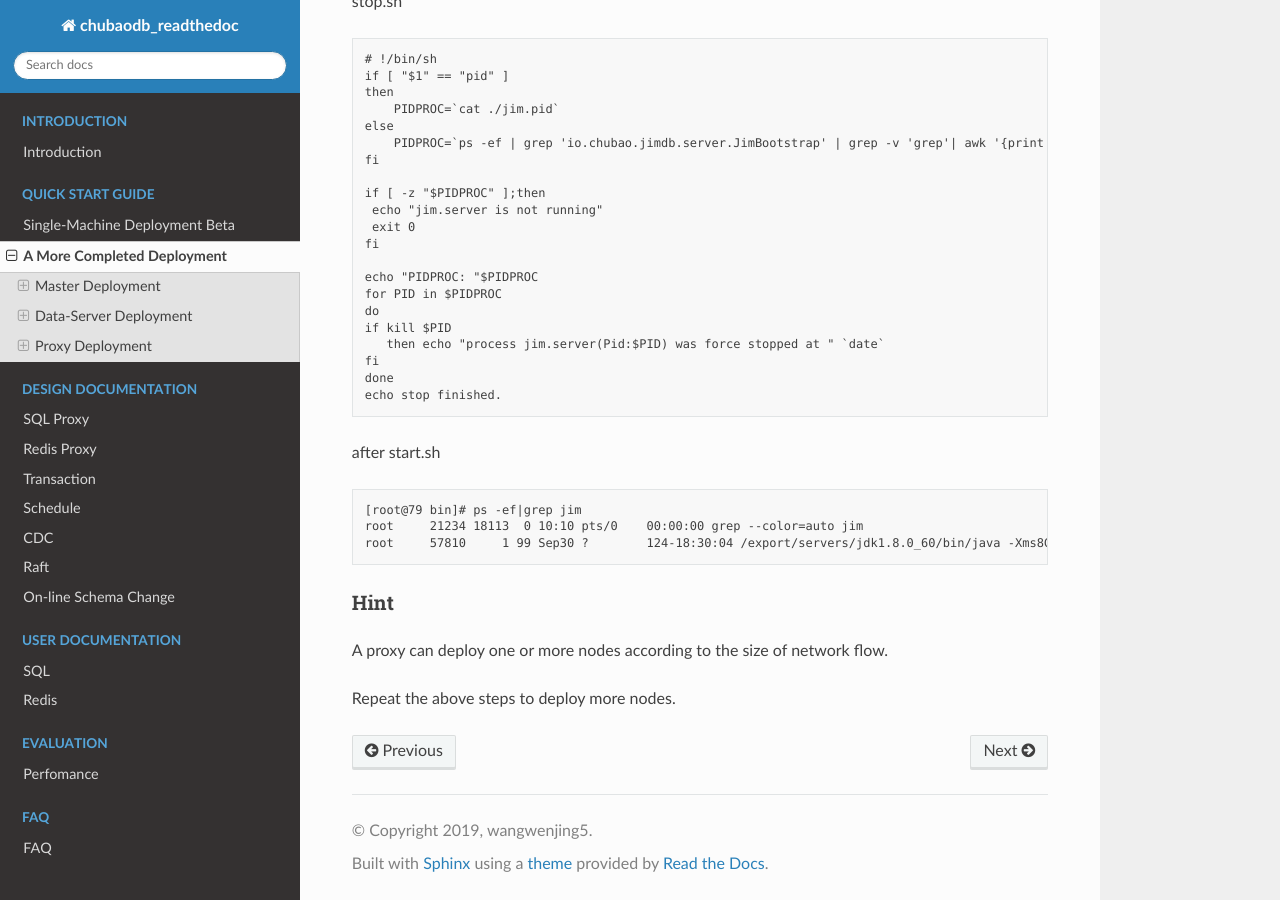
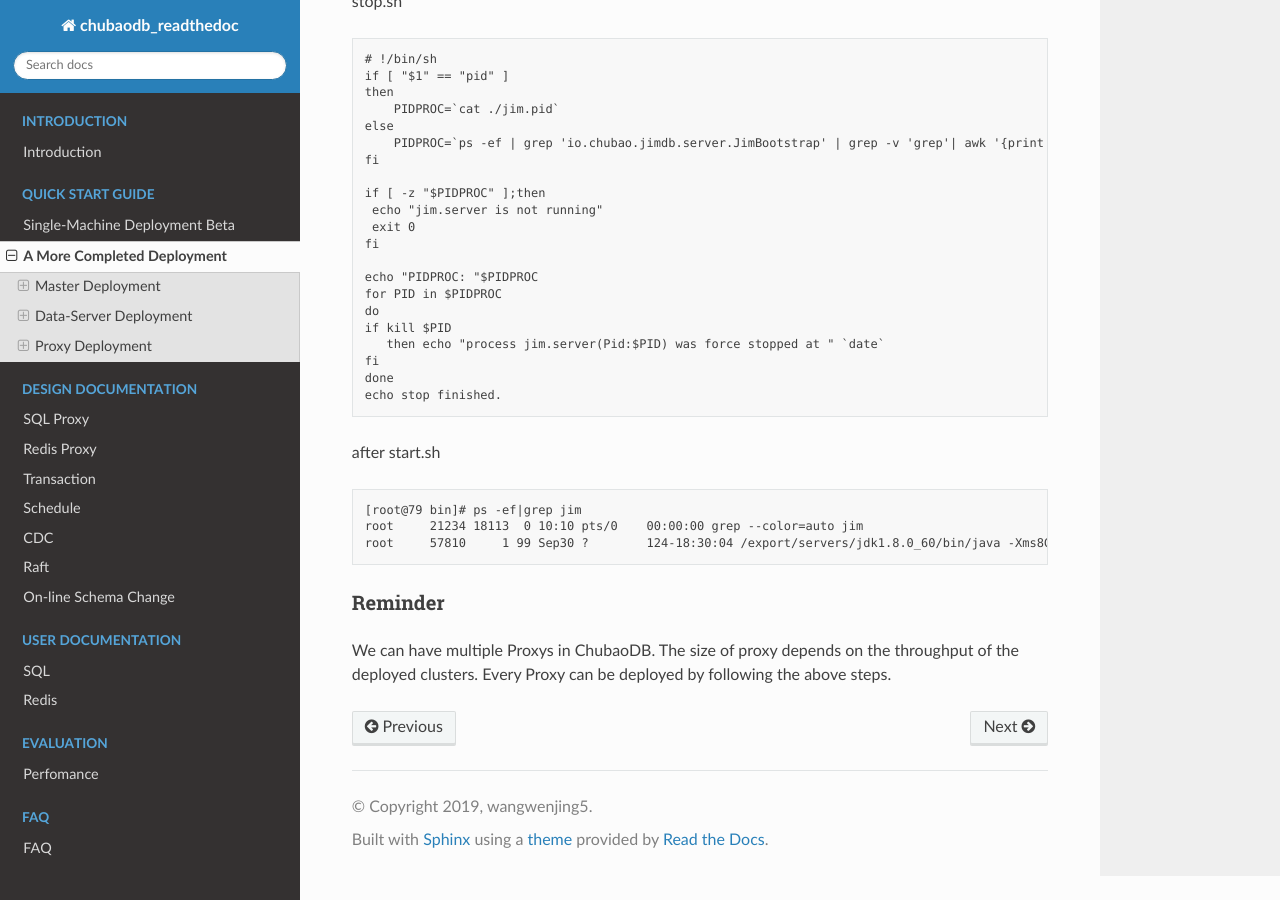
Before and after one commit to 13meimei/chubaodb, a Sphinx documentation site: the page built from docs/source/deploy/sourceBased.rst, in a window 1280 px wide and 900 px high, scrolled down 8605 px. Built offline with Sphinx 7.4.7 and the Read the Docs theme 2.0.0, drawn with Linux system fonts in a browser that asks for light colours; some of the changed text lies outside the part shown.

Commit message:
Fix typo and correct the proxy deployment

```diff
--- a/docs/source/deploy/sourceBased.rst
+++ b/docs/source/deploy/sourceBased.rst
@@ -517,9 +517,7 @@
 	root     21234 18113  0 10:10 pts/0    00:00:00 grep --color=auto jim
 	root     57810     1 99 Sep30 ?        124-18:30:04 /export/servers/jdk1.8.0_60/bin/java -Xms8G -Xmx8G -Xmn3G -XX:SurvivorRatio=8 -XX:MaxDirectMemorySize=4G -XX:MetaspaceSize=64M -XX:MaxMetaspaceSize=512M -Xss256K -server -XX:+TieredCompilation -XX:CICompilerCount=3 -XX:InitialCodeCacheSize=64m -XX:ReservedCodeCacheSize=2048m -XX:CompileThreshold=1000 -XX:FreqInlineSize=2048 -XX:MaxInlineSize=512 -XX:+UseConcMarkSweepGC -XX:+UseCMSCompactAtFullCollection -XX:CMSInitiatingOccupancyFraction=70 -XX:+CMSParallelRemarkEnabled -XX:SoftRefLRUPolicyMSPerMB=0 -XX:CMSMaxAbortablePrecleanTime=100 -XX:+PrintGCDetails -Xloggc:/export/Logs/jimsql/gc.log -XX:+ExplicitGCInvokesConcurrentAndUnloadsClasses -XX:+PrintGCTimeStamps -classpath /export/App/jim-server/conf/:/export/App/jim-server/lib/* -Dbasedir=/export/App/jim-server -Dfile.encoding=UTF-8 io.chubao.jimdb.server.JimBootstrap
 
-Hint
-^^^^^
+Reminder
+^^^^^^^^
 
-A proxy can deploy one or more nodes according to the size of network flow.
-
-Repeat the above steps to deploy more nodes.
+We can have multiple Proxys in ChubaoDB. The size of proxy depends on the throughput of the deployed clusters. Every Proxy can be deployed by following the above steps.
```
Also changed, not shown: other parts of docs/source/deploy/sourceBased.rst (+1 -1 lines).
